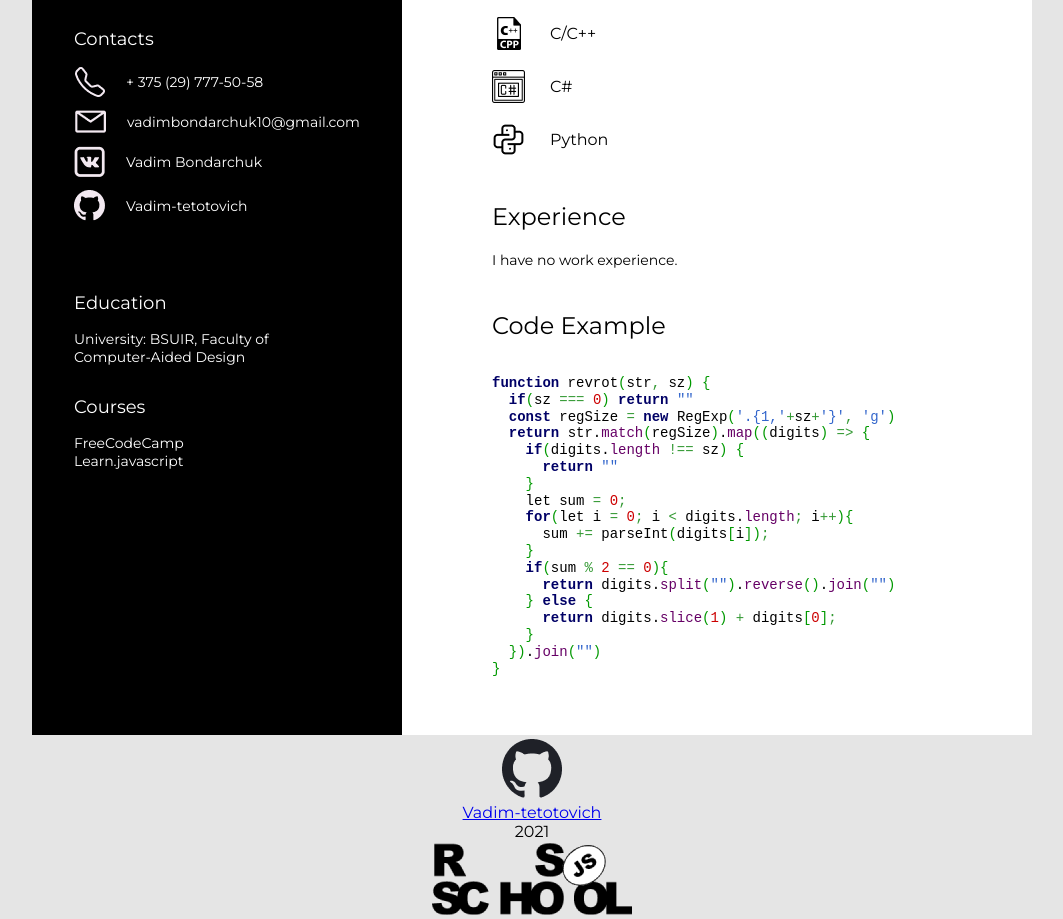
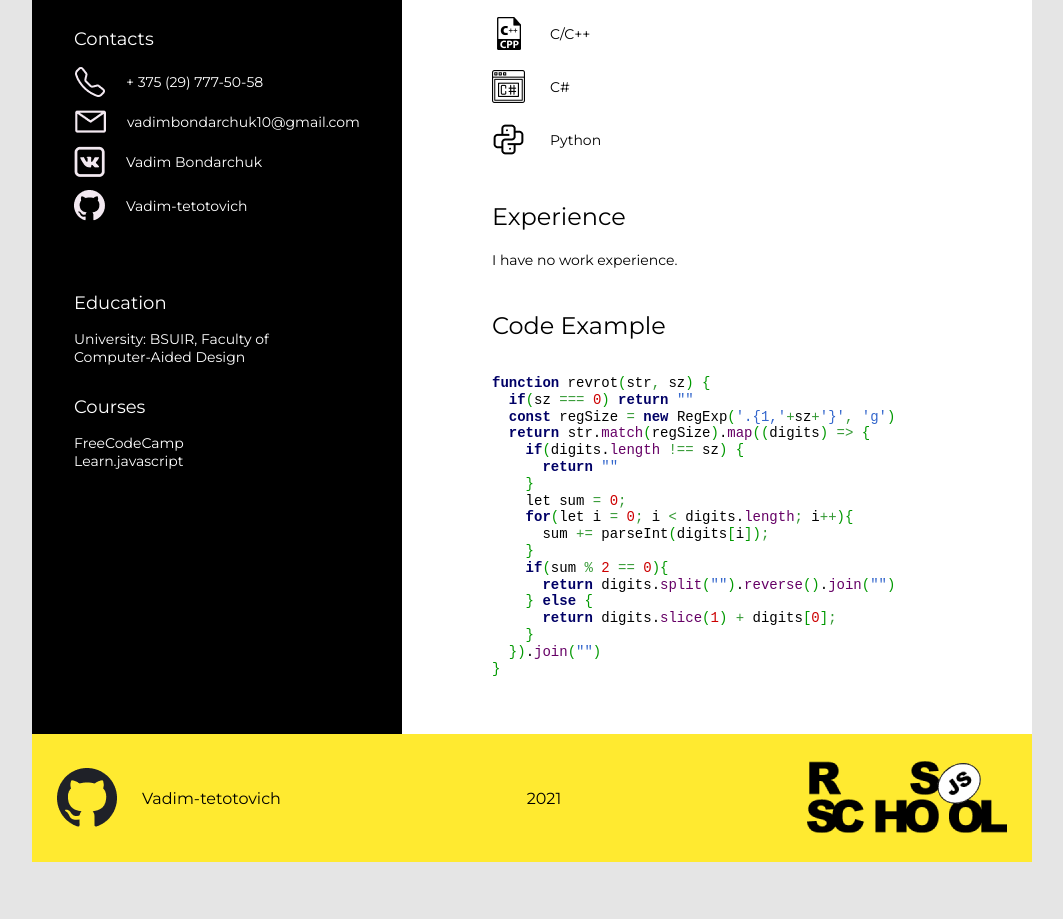
Before and after one commit to Vadim-tetotovich/rsschool-cv, a plain HTML site: page index.html in a window 1280 px wide. Shown: the part 520-1439 px from the top of the page, without its empty margins (108-1171 px from the left). After the commit the page ends 1382 px from the top, so only its background shows below. Drawn offline with Linux system fonts and the light colour scheme.

Commit message:
feat: add styles for footer

```diff
--- a/style.css
+++ b/style.css
@@ -102,7 +102,7 @@ main {
 }
 
 .education a:hover {
-    color:#FFEA30
+    color:#FFEA30;
 }
 
 main h1 {
@@ -163,6 +163,10 @@ main li:last-child {
     display: inline-block;
 }
 
+.skills li{
+    font-size: 14px;
+}
+
 .technologies {
     float:left
 }
@@ -191,3 +195,32 @@ main li:last-child {
     padding: 0;
     margin: 0;
 }
+
+footer {
+    display: inline-block;
+    width: 1000px;
+    height: 128px;
+    background: #FFEA30;
+    margin-top: -5px;
+}
+
+.links {
+    display: flex;
+    justify-content: space-between;
+    align-items: center;
+    padding: 25px;
+}
+
+.links a {
+    text-decoration: none;
+    color:black;
+}
+
+.gitLink {
+    display: flex;
+    align-items: center;
+}
+
+.gitIcon {
+    margin-right: 25px;
+}
```
